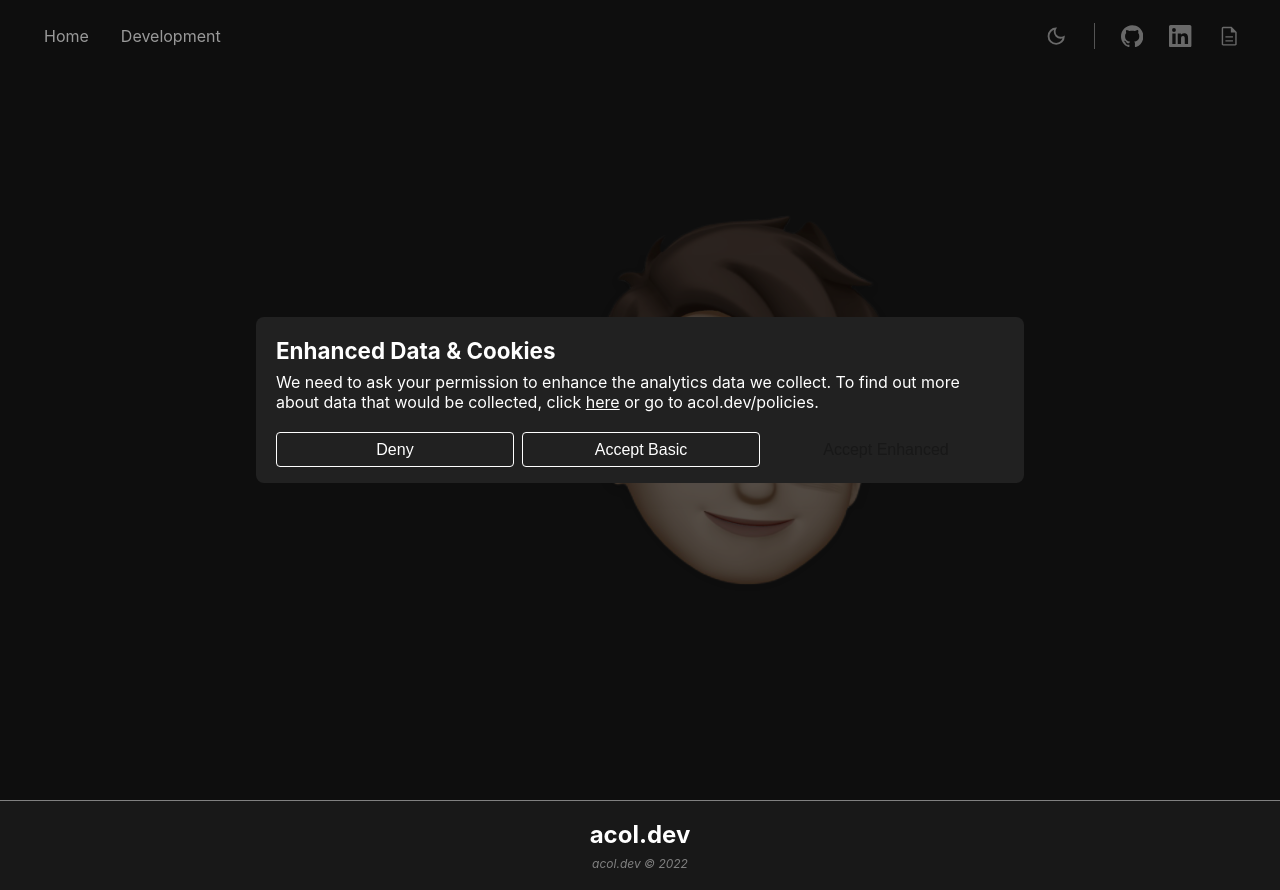
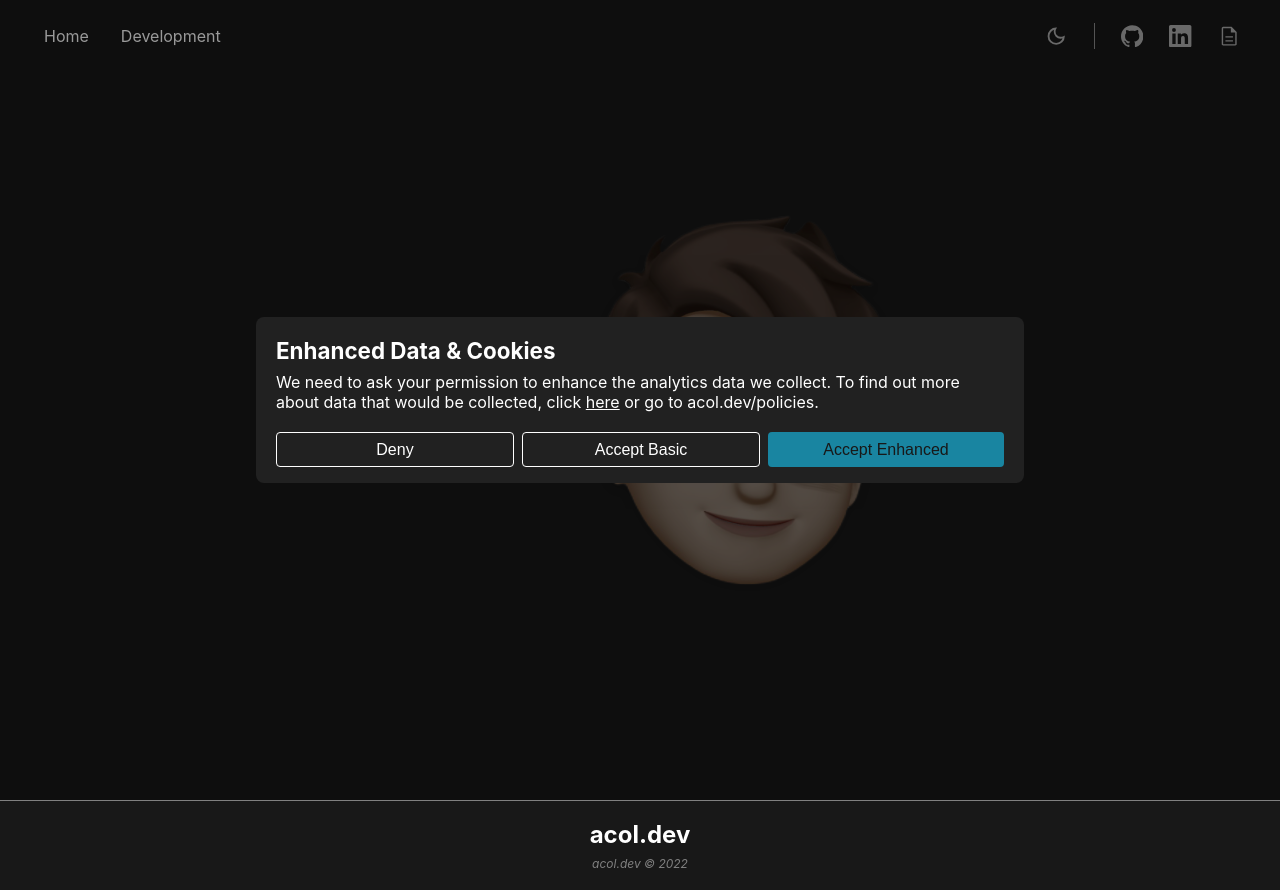
Before and after one commit to acol248/acol-dev, a Next.js app: page / in a window 1280 px wide. Built offline with nearby package versions, Linux system fonts and the light colour scheme.

Commit message:
✨ Added new colours

```diff
--- a/src/styles/variables.css
+++ b/src/styles/variables.css
@@ -28,6 +28,13 @@
   --color-pink: #ffc0cb;
   --color-brown: #a52a2a;
 
+  --color-primary-light: #20a9cd;
+  --color-primary-main: #1985a1;
+  --color-primary-dark: #16738b;
+
+  --color-secondary-light: #627685;
+  --color-secondary-main: #4c5c68;
+  --color-secondary-dark: #414f59;
 
   /* Durations */
   --duration-fastest: 75ms;
```
